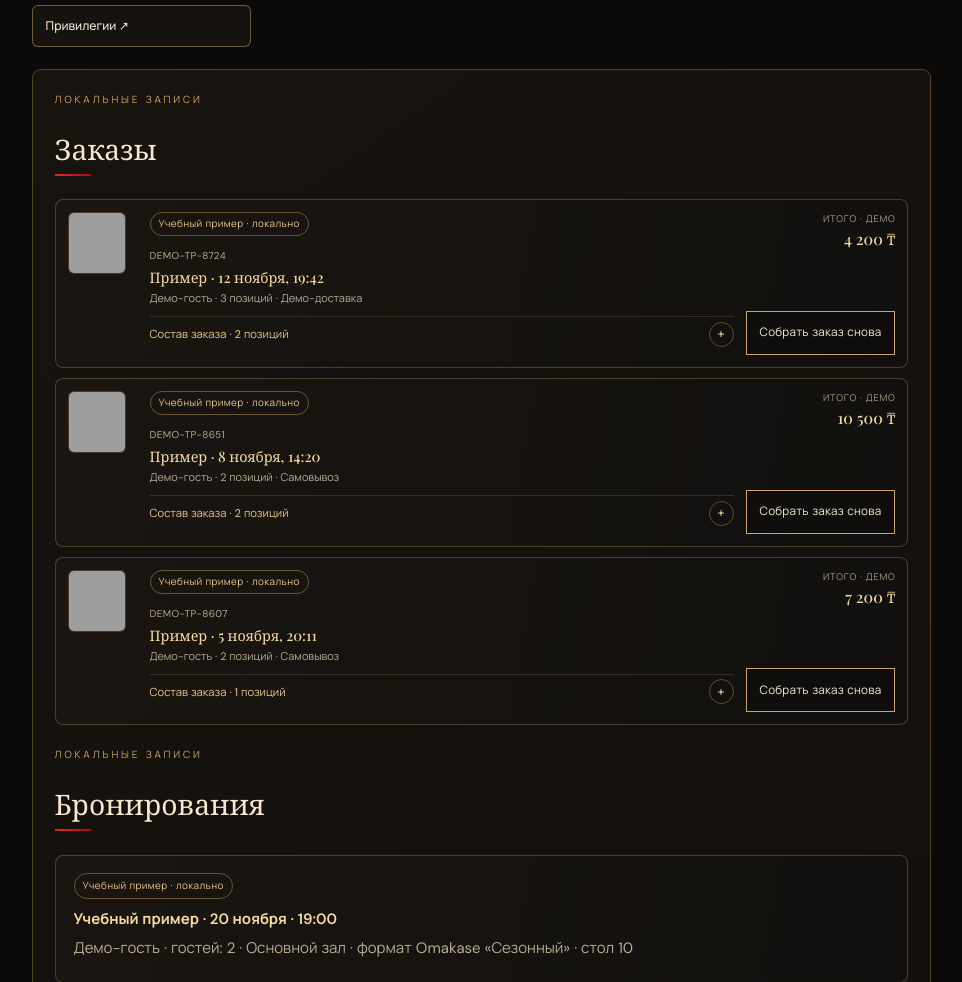
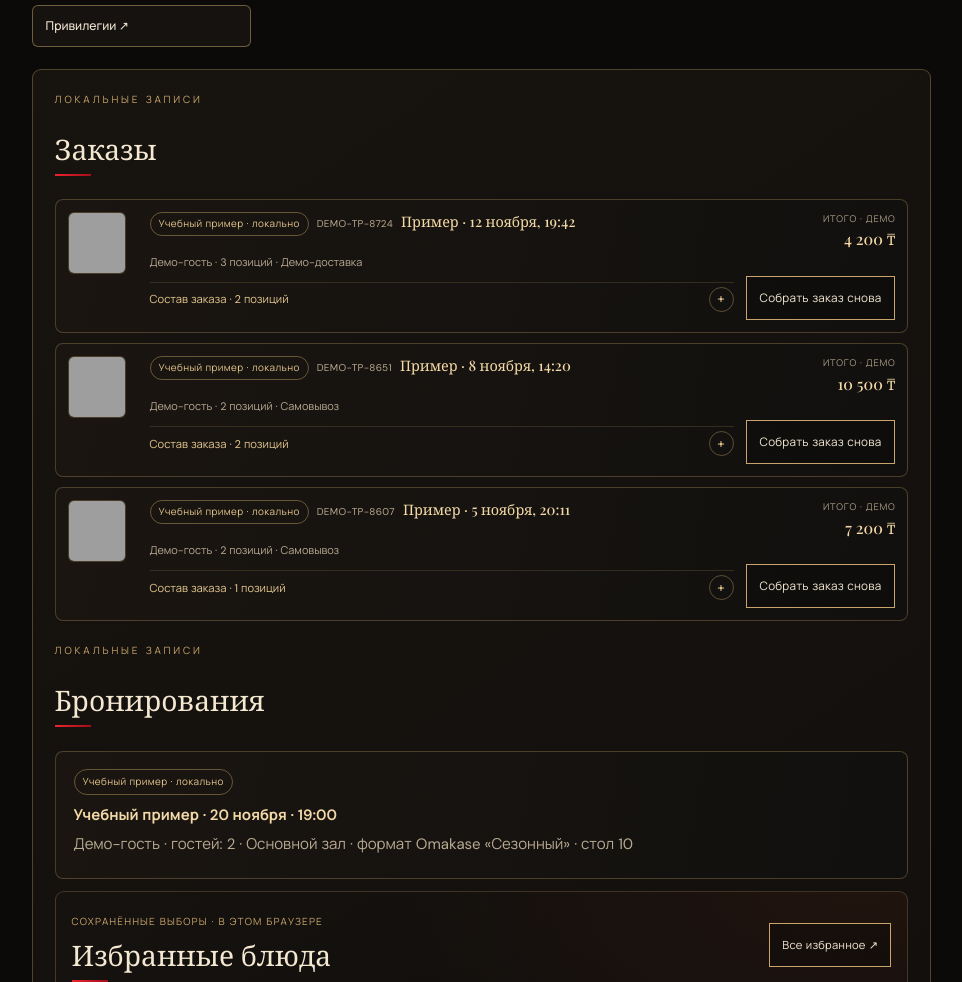
Before and after one commit to altento/tokyo-premium, a PHP site: page /docs/account.html in a window 1280 px wide. Shown: the part 817-1799 px from the top of the page, without its empty margins (259-1221 px from the left). Run offline with PHP 8.4, Linux system fonts and the light colour scheme; grey boxes are pictures that could not be loaded.

Commit message:
Compact account demo order history

```diff
--- a/docs/account-demo.css
+++ b/docs/account-demo.css
@@ -626,3 +626,36 @@
  .account-demo-page .account-favorites-overview-heading{flex-wrap:wrap}
 }
 .account-demo-page [data-account-panel][hidden]{display:none!important}
+
+/* Keep the local-demo order history close to the compact editorial rows in
+   approved account reference 11 while preserving the demo and order details. */
+.account-demo-page .account-demo-order-title {
+  display: flex;
+  flex-wrap: wrap;
+  align-items: baseline;
+  justify-items: initial;
+  gap: 3px 8px;
+}
+
+.account-demo-page .account-demo-order-title > small,
+.account-demo-page .account-demo-order-title > strong {
+  display: inline;
+  margin: 0;
+}
+
+.account-demo-page .account-demo-order-title > strong {
+  white-space: nowrap;
+  overflow-wrap: normal;
+}
+
+.account-demo-page .account-demo-order .account-demo-record-badge,
+.account-demo-page .account-demo-order .account-demo-local-badge {
+  width: fit-content;
+  max-width: 100%;
+  margin: 0;
+}
+
+.account-demo-page .account-demo-order .demo-order-content {
+  align-content: center;
+  row-gap: 5px;
+}
```
Also changed, not shown: account-demo.css (+33 -0 lines), project-docs/implementation-plan.md (+4 -0 lines), project-docs/visual-qa/full-static-2026-11-18/comparison.md (+1 -1 lines), project-docs/visual-qa/account-density-2026-11-23/README.md (added), project-docs/visual-qa/account-density-2026-11-23/account-static-desktop.jpg (added), project-docs/visual-qa/account-density-2026-11-23/account-static-mobile.jpg (added).
